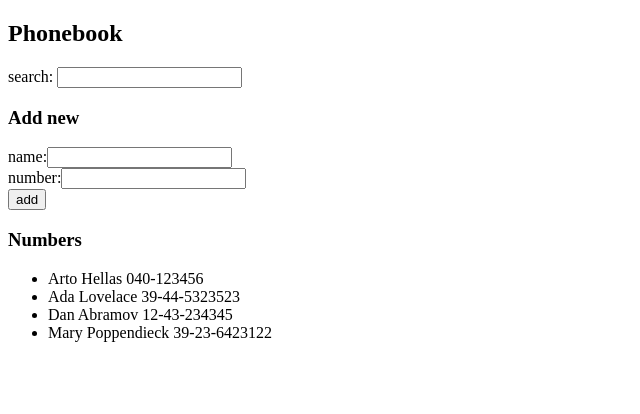
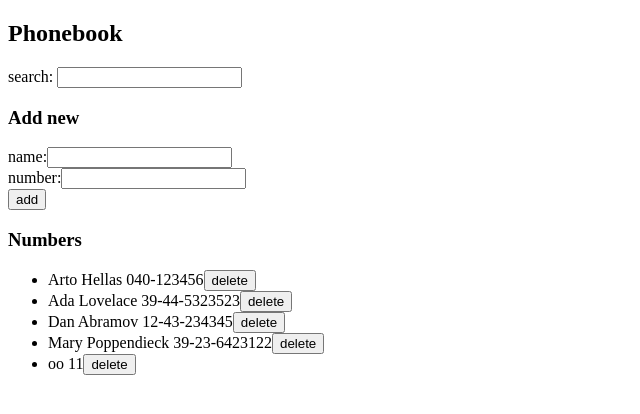
Before and after one commit to Arde6/FullstackOnline, a React (Vite) app in the folder part02/: page / in a window 1280 px wide. Shown: the top 414 px of the page, without its empty margins (0-640 px from the left). Built offline with nearby package versions, Linux system fonts and the light colour scheme; data requests are answered from the project's data file.

Commit message:
Part d done except last * part

```diff
--- a/part02/db.json
+++ b/part02/db.json
@@ -16,8 +16,7 @@
       "important": true
     }
   ],
-
-  "persons":[
+  "persons": [
     {
       "name": "Arto Hellas",
       "number": "040-123456",
@@ -37,6 +36,11 @@
       "name": "Mary Poppendieck",
       "number": "39-23-6423122",
       "id": "4"
+    },
+    {
+      "id": "169d",
+      "name": "oo",
+      "number": "11"
     }
   ]
 }
--- a/part02/src/App.jsx
+++ b/part02/src/App.jsx
@@ -3,6 +3,7 @@ import axios from 'axios'
 import Note from './components/Note'
 import Courses from './components/Courses'
 import Name from './components/Name'
+import peopleService from './services/people'
 
 /**
  * -------- Example ---------
@@ -179,7 +180,7 @@ const PersonForm = ({ addName, newName, handleNameChange, newNum, handleNumChang
   )
 }
 
-const Persons = ({ persons, filter }) => {
+const Persons = ({ persons, filter, deleteName }) => {
 
   const namesToShow = persons.filter(person =>
     person.name.toLowerCase().includes(filter.toLowerCase())
@@ -188,7 +189,7 @@ const Persons = ({ persons, filter }) => {
   return (
     <ul>
       {namesToShow.map(person =>
-        <Name key={person.name} person={person} />
+        <Name key={person.name} person={person} deleteName={deleteName} />
       )}
     </ul>
   )
@@ -201,23 +202,24 @@ const App = () => {
   const [newNum, setNewNum] = useState('')
   const [filter, setFilter] = useState('')
 
-  const hook = () => {
-    axios
-      .get('http://localhost:3001/persons')
+  useEffect(() => {
+    peopleService
+      .getAll()
       .then(response => {
         setPersons(response.data)
       })
-  }
-
-  useEffect(hook, [])
+  }, [])
 
   const addName = (event) => {
-    const errorMessage = `${newName} is already added to phonebook`
+    const errorMessage = `${newName} is already added to phonebook, replace the old number with a new one?`
 
-    const nameExists = persons.some(persons => persons.name === newName)
+    const nameExists = persons.some(person => person.name === newName)
 
     if (nameExists) {
-      alert(errorMessage)
+      const personToUpdate = persons.find(person => person.name === newName)
+      if (window.confirm(errorMessage)) {
+        console.log("todo")
+      }
       return
     }
 
@@ -230,11 +232,25 @@ const App = () => {
     const nameObject = {
       name: newName,
       number: newNum,
-      id: persons.length + 1
     }
-    setPersons(persons.concat(nameObject))
-    setNewName('')
-    setNewNum('')
+
+    peopleService
+      .create(nameObject)
+      .then(response => {
+        setPersons(persons.concat(response.data))
+        setNewName('')
+        setNewNum('')
+      })
+  }
+
+  const deleteName = (id) => {
+    if (window.confirm('Delete ' + persons.find(person => person.id === id).name + '?')) {
+      peopleService
+        .deleteName(id)
+        .then(() => {
+          setPersons(persons.filter(person => person.id !== id));
+        })
+    }
   }
 
   const handleNameChange = (event) => {
@@ -262,7 +278,7 @@ const App = () => {
 
       <h3>Numbers</h3>
 
-      <Persons persons={persons} filter={filter} />
+      <Persons persons={persons} filter={filter} deleteName={deleteName} />
 
     </div>
   )
--- a/part02/src/components/Name.jsx
+++ b/part02/src/components/Name.jsx
@@ -1,7 +1,11 @@
-const Name = ({ person }) => {
+const Name = ({ person, deleteName }) => {
   return (
-    <li>{person.name} {person.number}</li>
+    <li>
+      {person.name} {person.number}
+      <button onClick={() => deleteName(person.id)}>delete</button>
+    </li>
   )
 }
 
+
 export default Name
--- /dev/null
+++ b/part02/src/services/people.js
@@ -0,0 +1,25 @@
+import axios from 'axios'
+const baseUrl = 'http://localhost:3001/persons'
+
+const getAll = () => {
+    return axios.get(baseUrl)
+}
+
+const create = newObject => {
+    return axios.post(baseUrl, newObject)
+}
+
+const update = (id, newObject) => {
+    return axios.put(baseUrl + '/' + id, newObject)
+}
+
+const deleteName = (id) => {
+    return axios.delete(baseUrl + '/' + id)
+}
+
+export default {
+    getAll,
+    create,
+    update,
+    deleteName
+}
```
